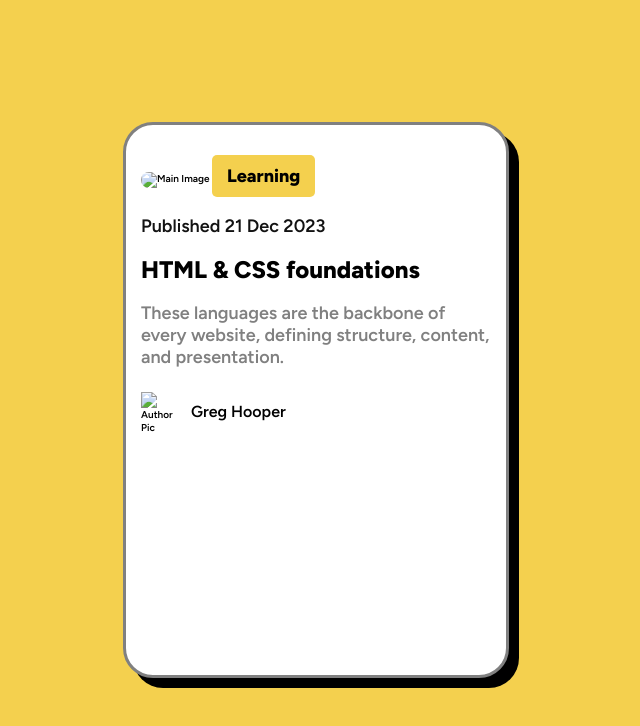
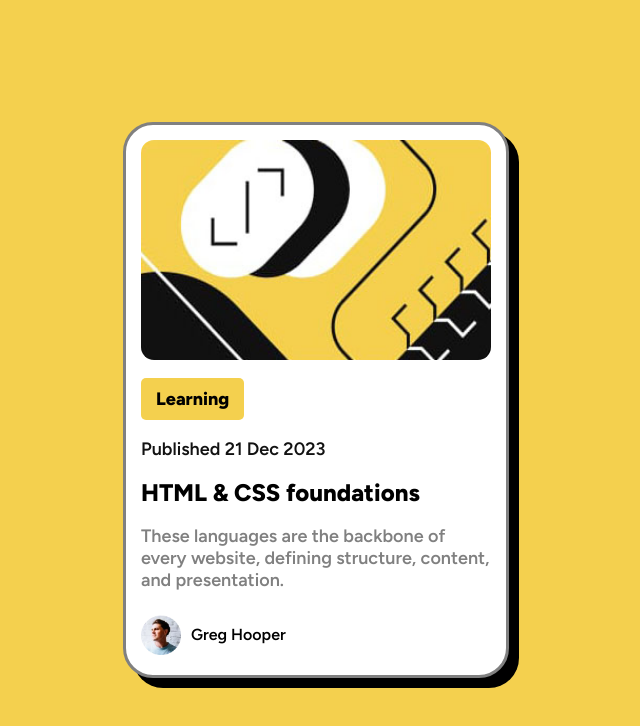
Before and after one commit to MostasinSujon/Blog-preview-card-main, a plain HTML site: page index.html in a window 1280 px wide. Shown: the whole page, without its empty margins (324-964 px from the left). Drawn offline with Linux system fonts and the light colour scheme.

Commit message:
Update index.html
img path changed

```diff
--- a/index.html
+++ b/index.html
@@ -17,7 +17,7 @@
 
   <main class="main">
     <div class="container">
-      <img src="./assets/images/image.jpg" class="main-img" alt="Main Image">
+      <img src="image.jpg" class="main-img" alt="Main Image">
 
       <p class="subject">Learning</p>
 
@@ -28,7 +28,7 @@
       <p class="para">These languages are the backbone of every website, defining structure, content, and presentation.</p>
 
      <div class="author">
-        <img src="./assets/images/avatar.webp" alt="Author Pic">
+        <img src="avatar.webp" alt="Author Pic">
         <p>Greg Hooper</p>
       </div>
     </div>
```
